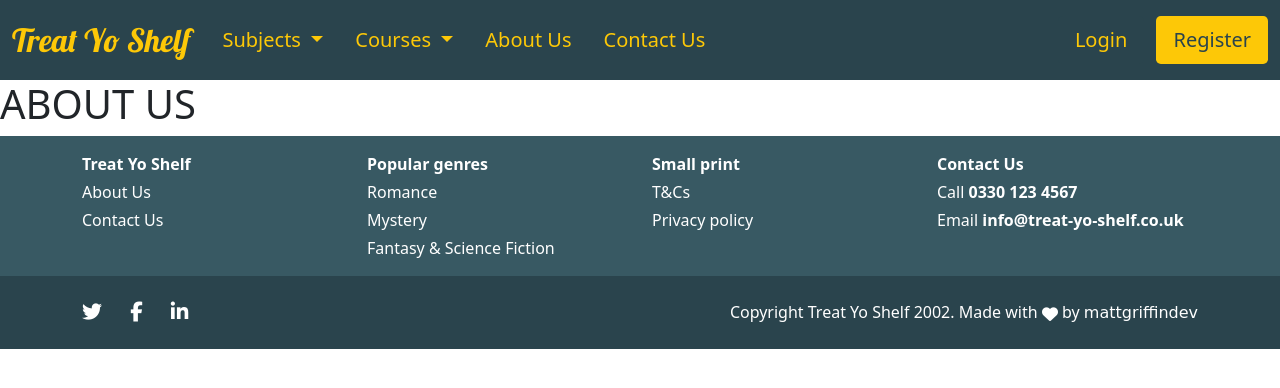
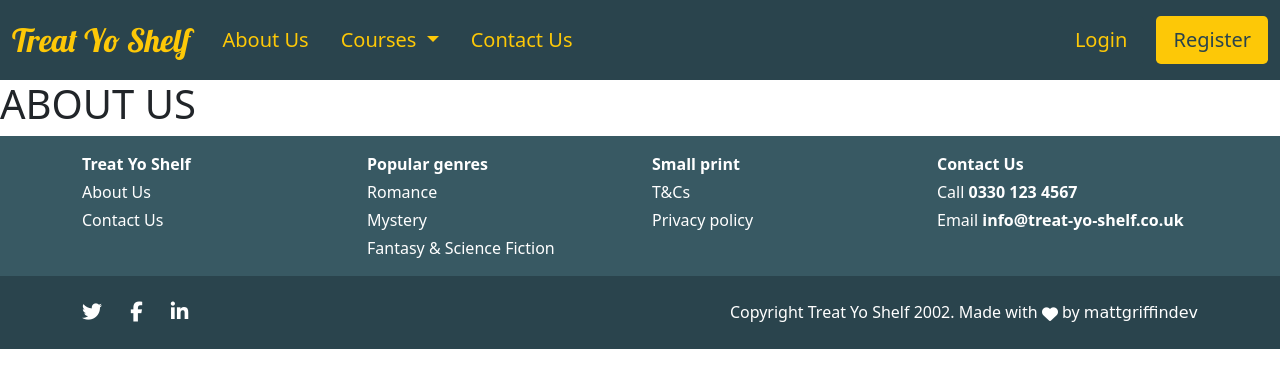
Before and after one commit to mattgriffindev/treat-yo-shelf, a Flask app: page /about in a window 1280 px wide. Shown: the top 388 px of the page. Run offline with Flask 2, Linux system fonts and the light colour scheme; some libraries are stand-ins or nearby versions; some web fonts are replaced.

Commit message:
Amend navbar to re-order nav-links

```diff
--- a/templates/base.html
+++ b/templates/base.html
@@ -34,16 +34,8 @@
 				</button>
 				<div class="collapse navbar-collapse" id="navbarText">
 					<ul class="navbar-nav me-auto mb-2 mb-lg-0">
-						<li class="nav-item dropdown">
-							<a class="nav-link dropdown-toggle" href="#" id="navbarDropdownMenuLink" role="button"
-								data-bs-toggle="dropdown" aria-expanded="false">
-								Subjects
-							</a>
-							<ul class="dropdown-menu" aria-labelledby="navbarDropdownMenuLink">
-								<li><a class="dropdown-item" href="{{ url_for('index') }}">Digital Skills</a></li>
-								<li><a class="dropdown-item" href="{{ url_for('index') }}">Education & Training</a></li>
-								<li><a class="dropdown-item" href="{{ url_for('index') }}">Leadership & Management</a></li>
-							</ul>
+						<li class="nav-item">
+							<a class="nav-link" href="{{ url_for('about') }}">About Us</a>
 						</li>
 						<li class="nav-item dropdown">
 							<a class="nav-link dropdown-toggle" href="#" id="navbarDropdownMenuLink" role="button"
@@ -55,9 +47,6 @@
 								<li><a class="dropdown-item" href="{{ url_for('index') }}">Another action</a></li>
 								<li><a class="dropdown-item" href="{{ url_for('index') }}">Something else here</a></li>
 							</ul>
-						</li>
-						<li class="nav-item">
-							<a class="nav-link" href="{{ url_for('about') }}">About Us</a>
 						</li>
 						<li class="nav-item">
 							<a class="nav-link" href="{{ url_for('contact') }}">Contact Us</a>
```
